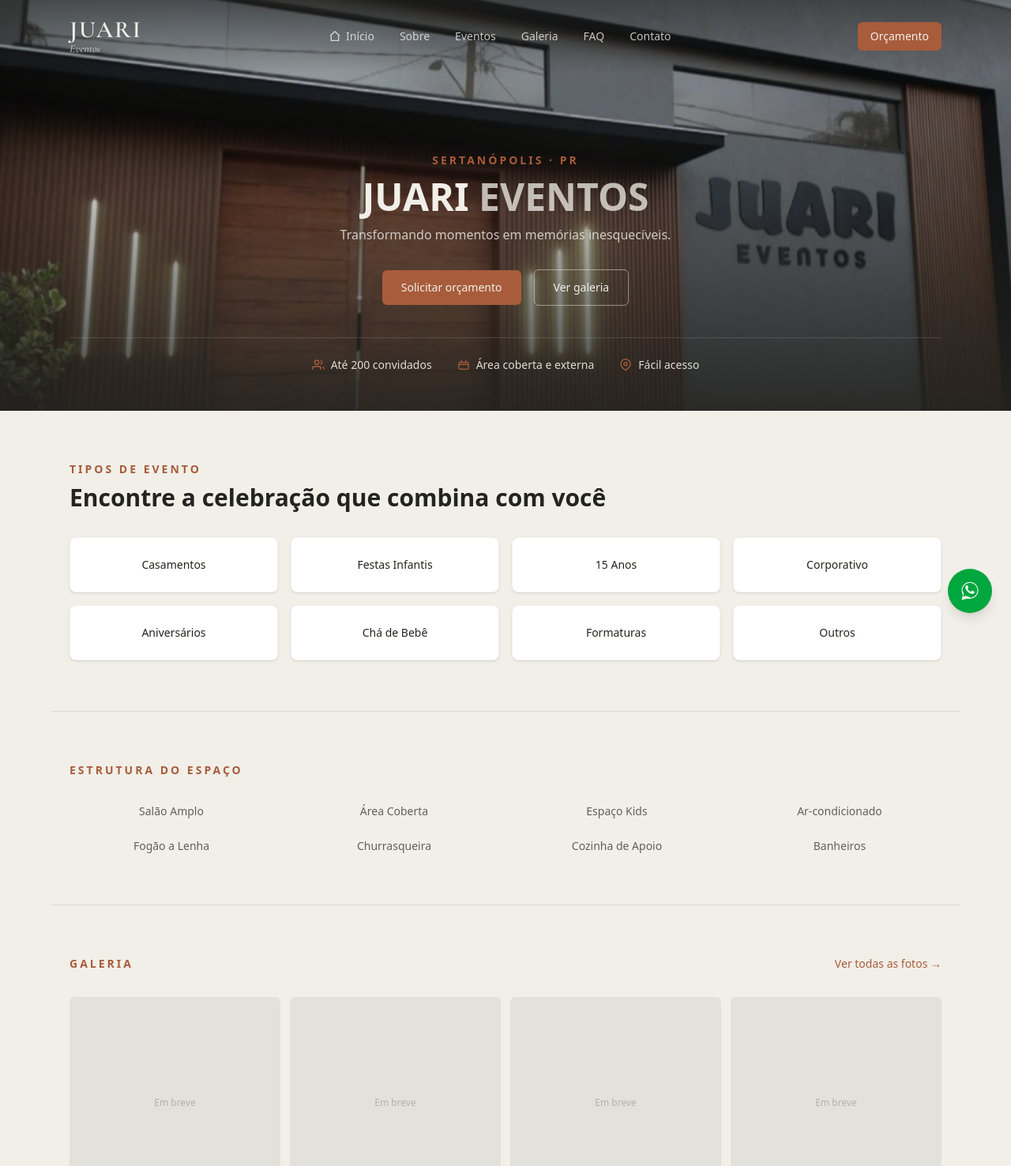
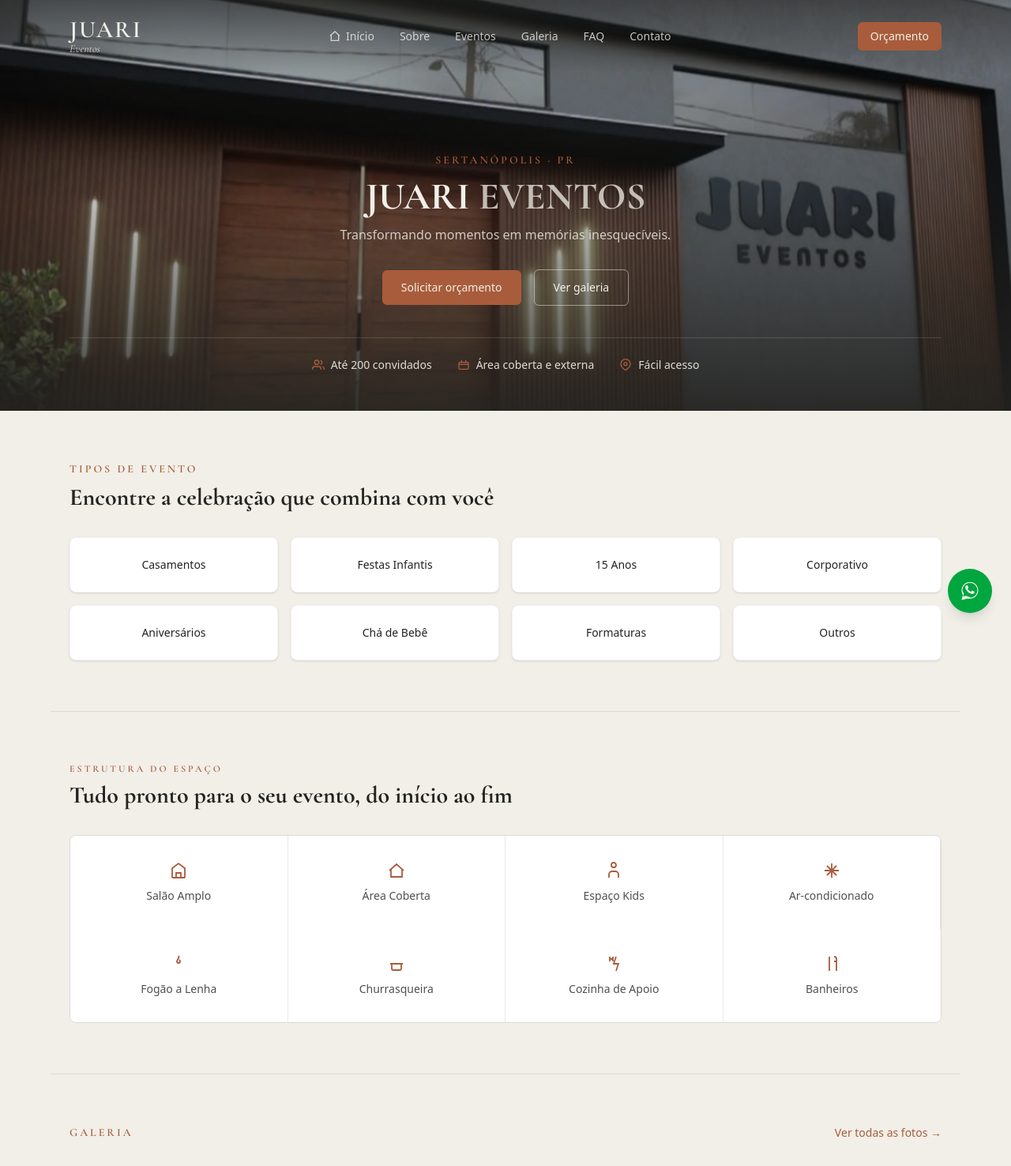
Before and after one commit to Matheus-Fantin/juari-eventos-02, a Laravel app: page / in a window 1280 px wide. Shown: the top 1476 px of the page at 79% size. Run offline with Laravel 12, Linux system fonts and the light colour scheme; data comes from the database, SQL or seed files in the repository; data that the repository does not hold is empty; a map, chart or similar area stays blank; style sheets or scripts are compiled from the project's sources.

Commit message:
style: fonte mais elegante, cabecalho fixo e estrutura com icones na home
- Troca a fonte de titulos (font-display) de Baloo 2 (que nem chegava a
  carregar, o navegador usava a fonte padrao do sistema) para Cormorant
  Garamond, a mesma familia ja usada na logo.
- Cabecalho agora fica fixo no topo em todas as paginas: transparente
  sobre o hero, e ganha fundo solido + sombra ao rolar a pagina.
- Secao "Estrutura do Espaco" da home passa a usar o mesmo layout com
  icones da pagina Sobre, em vez de uma lista de texto simples.

Co-Authored-By: Claude Sonnet 5 <noreply@anthropic.com>
Claude-Session: https://claude.ai/code/session_019oD64SwPyLWenGE9etCjSW

```diff
--- a/resources/css/app.css
+++ b/resources/css/app.css
@@ -8,7 +8,7 @@
 @theme {
     --font-sans: 'Instrument Sans', ui-sans-serif, system-ui, sans-serif, 'Apple Color Emoji', 'Segoe UI Emoji',
         'Segoe UI Symbol', 'Noto Color Emoji';
-    --font-display: 'Baloo 2', ui-sans-serif, system-ui, sans-serif;
+    --font-display: 'Cormorant Garamond', ui-serif, Georgia, serif;
 
     --color-graphite: #232320;
     --color-graphite-light: #2c2c2a;
--- a/resources/views/home.blade.php
+++ b/resources/views/home.blade.php
@@ -85,16 +85,33 @@
 
     {{-- ESTRUTURA --}}
     <section id="estrutura" class="max-w-6xl mx-auto px-6 py-16 border-t border-graphite/10">
-        <h2 class="font-display font-semibold text-sm tracking-[3px] text-terracotta uppercase mb-8">Estrutura do espaço</h2>
-        <div class="grid grid-cols-2 md:grid-cols-4 gap-6 text-center text-sm text-graphite/70">
-            <div>Salão Amplo</div>
-            <div>Área Coberta</div>
-            <div>Espaço Kids</div>
-            <div>Ar-condicionado</div>
-            <div>Fogão a Lenha</div>
-            <div>Churrasqueira</div>
-            <div>Cozinha de Apoio</div>
-            <div>Banheiros</div>
+        <p class="font-display font-semibold text-xs tracking-[3px] text-terracotta uppercase mb-2">Estrutura do Espaço</p>
+        <h2 class="font-display font-extrabold text-2xl md:text-3xl text-graphite mb-8">
+            Tudo pronto para o seu evento, do início ao fim
+        </h2>
+
+        @php
+            $estruturaHome = [
+                ['nome' => 'Salão Amplo', 'icone' => 'M4 21h16M4 21V9l8-6 8 6v12M9 21v-6h6v6'],
+                ['nome' => 'Área Coberta', 'icone' => 'M3 12l9-8 9 8M5 10v10h14V10'],
+                ['nome' => 'Espaço Kids', 'icone' => 'M12 8a3 3 0 100-6 3 3 0 000 6zM6 21v-4a4 4 0 014-4h4a4 4 0 014 4v4'],
+                ['nome' => 'Ar-condicionado', 'icone' => 'M3 12h18M12 3v18M6 6l12 12M18 6L6 18'],
+                ['nome' => 'Fogão a Lenha', 'icone' => 'M12 2c2 3-2 4-2 7a2 2 0 104 0c0-1-.5-1.5-1-2'],
+                ['nome' => 'Churrasqueira', 'icone' => 'M4 12h16M6 12v6a2 2 0 002 2h8a2 2 0 002-2v-6'],
+                ['nome' => 'Cozinha de Apoio', 'icone' => 'M7 3v6M11 3v6M7 6h4M15 3l-3 9h6l-3 9'],
+                ['nome' => 'Banheiros', 'icone' => 'M9 3v18M15 3a3 3 0 013 3v15M15 9h3'],
+            ];
+        @endphp
+
+        <div class="grid grid-cols-2 md:grid-cols-4 border border-graphite/10 rounded-lg overflow-hidden divide-x divide-y divide-graphite/10 md:divide-y-0">
+            @foreach ($estruturaHome as $item)
+                <div class="flex flex-col items-center justify-center text-center gap-2.5 px-4 py-8 bg-white">
+                    <svg xmlns="http://www.w3.org/2000/svg" class="h-6 w-6 text-terracotta" viewBox="0 0 24 24" fill="none" stroke="currentColor" stroke-width="1.8">
+                        <path d="{{ $item['icone'] }}"></path>
+                    </svg>
+                    <span class="text-sm text-graphite/80">{{ $item['nome'] }}</span>
+                </div>
+            @endforeach
         </div>
     </section>
 
--- a/resources/views/layouts/app.blade.php
+++ b/resources/views/layouts/app.blade.php
@@ -111,7 +111,7 @@
 </head>
 <body class="font-sans text-graphite bg-cream antialiased notranslate">
 
-    <header class="absolute top-0 inset-x-0 z-30 bg-gradient-to-b from-graphite/60 to-transparent">
+    <header id="site-header" class="fixed top-0 inset-x-0 z-30 bg-gradient-to-b from-graphite/60 to-transparent transition-[background-color,box-shadow] duration-300">
         <nav class="max-w-6xl mx-auto flex items-center justify-between px-6 py-5">
             <a href="{{ url('/') }}" class="leading-none relative z-40 font-logo">
                 <span class="font-semibold text-3xl tracking-[2px] text-cream">JUARI</span>
@@ -292,6 +292,21 @@
             });
         }
 
+        var siteHeader = document.getElementById('site-header');
+        if (siteHeader) {
+            var atualizarHeader = function () {
+                if (window.scrollY > 40) {
+                    siteHeader.classList.remove('bg-gradient-to-b', 'from-graphite/60', 'to-transparent');
+                    siteHeader.classList.add('bg-graphite/95', 'backdrop-blur', 'shadow-md');
+                } else {
+                    siteHeader.classList.add('bg-gradient-to-b', 'from-graphite/60', 'to-transparent');
+                    siteHeader.classList.remove('bg-graphite/95', 'backdrop-blur', 'shadow-md');
+                }
+            };
+            atualizarHeader();
+            window.addEventListener('scroll', atualizarHeader);
+        }
+
         var backToTop = document.getElementById('back-to-top');
         if (backToTop) {
             window.addEventListener('scroll', function () {
```
